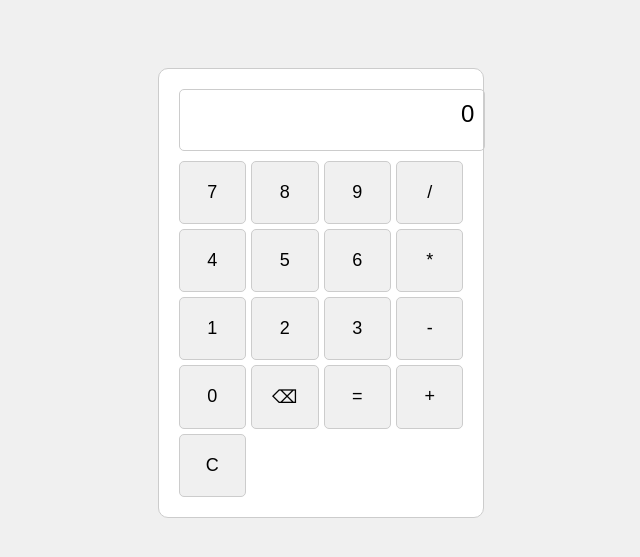
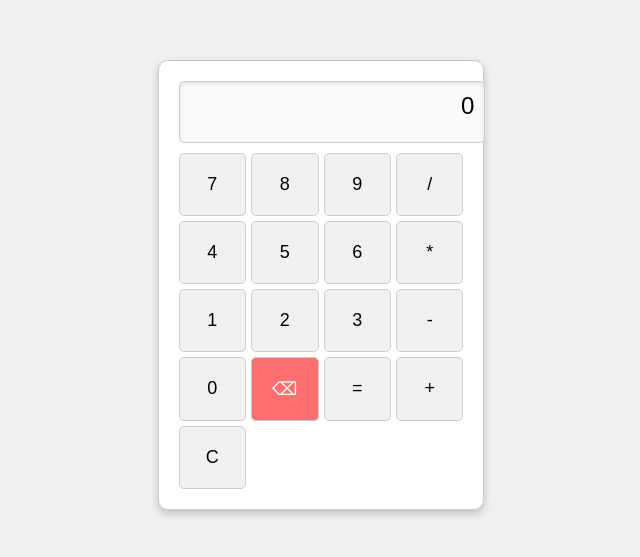
Before and after one commit to Suryaa-jpg/Calculator-Simplee, a plain HTML site: page index.html in a window 1280 px wide. Shown: the part 115-672 px from the top of the page, without its empty margins (319-959 px from the left). Drawn offline with Linux system fonts and the light colour scheme.

Commit message:
Update index.html

```diff
--- a/index.html
+++ b/index.html
@@ -12,12 +12,14 @@
             align-items: center;
             height: 100vh;
             background-color: #f0f0f0;
+            margin: 0;
         }
         .calculator {
             border: 1px solid #ccc;
             padding: 20px;
             border-radius: 10px;
             background: #fff;
+            box-shadow: 0 4px 8px rgba(0,0,0,0.2);
         }
         .display {
             width: 100%;
@@ -28,6 +30,8 @@
             border: 1px solid #ccc;
             border-radius: 5px;
             margin-bottom: 10px;
+            background: #fafafa;
+            box-shadow: inset 0 2px 4px rgba(0,0,0,0.1);
         }
         .buttons {
             display: grid;
@@ -42,9 +46,23 @@
             border: 1px solid #ccc;
             border-radius: 5px;
             cursor: pointer;
+            transition: background 0.3s, transform 0.1s;
         }
         .button:hover {
             background: #e0e0e0;
+        }
+        .button:active {
+            transform: scale(0.95);
+        }
+        .button.delete {
+            background: #ff6f6f;
+            color: #fff;
+        }
+        .button.delete:hover {
+            background: #ff4d4d;
+        }
+        .button.delete:active {
+            transform: scale(0.9);
         }
     </style>
 </head>
@@ -65,7 +83,7 @@
             <div class="button" onclick="appendNumber('3')">3</div>
             <div class="button" onclick="setOperation('-')">-</div>
             <div class="button" onclick="appendNumber('0')">0</div>
-            <div class="button" onclick="deleteLastCharacter()">&#9003;</div>
+            <div class="button delete" onclick="deleteLastCharacter()">&#9003;</div>
             <div class="button" onclick="calculate()">=</div>
             <div class="button" onclick="setOperation('+')">+</div>
             <div class="button" onclick="clearDisplay()">C</div>
```
